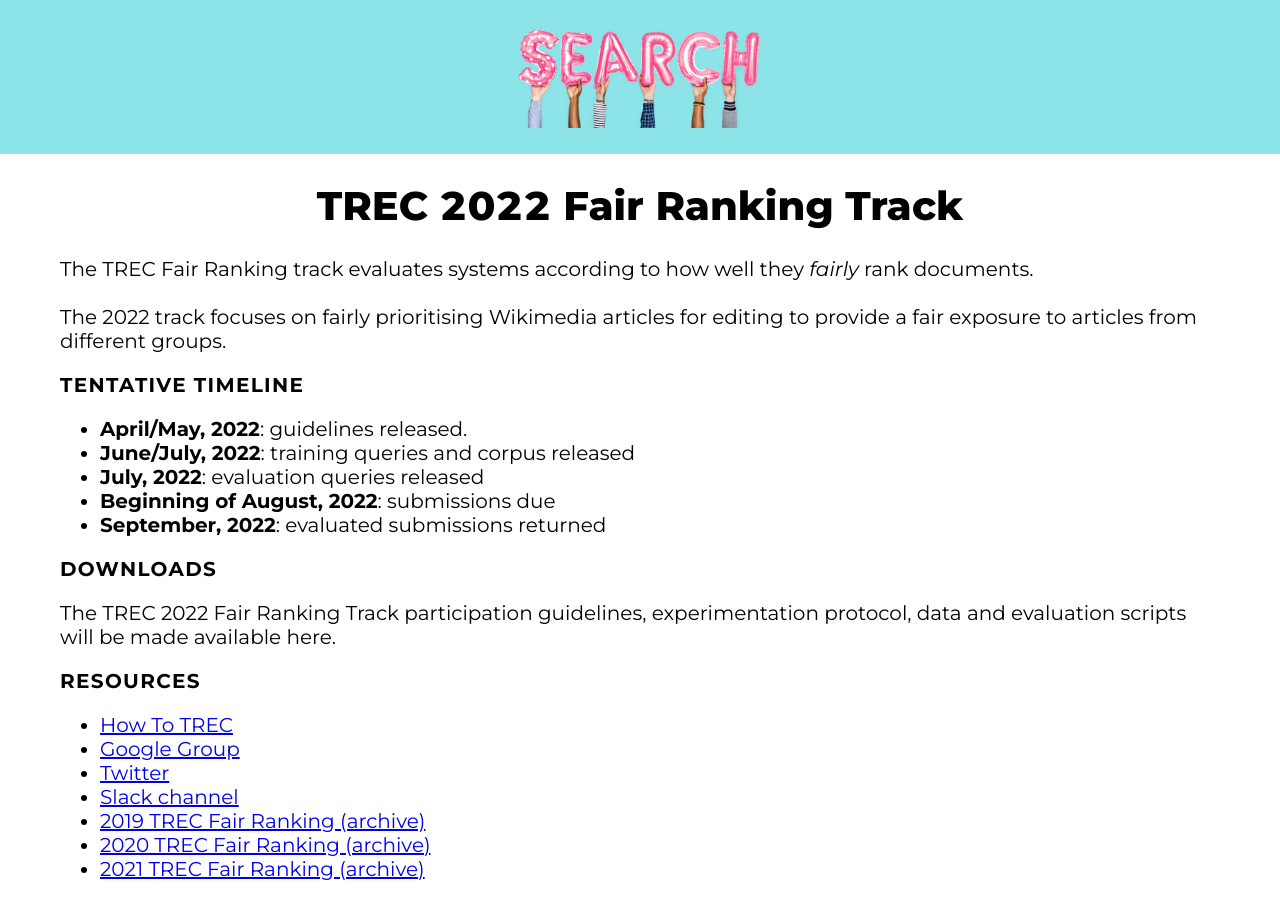
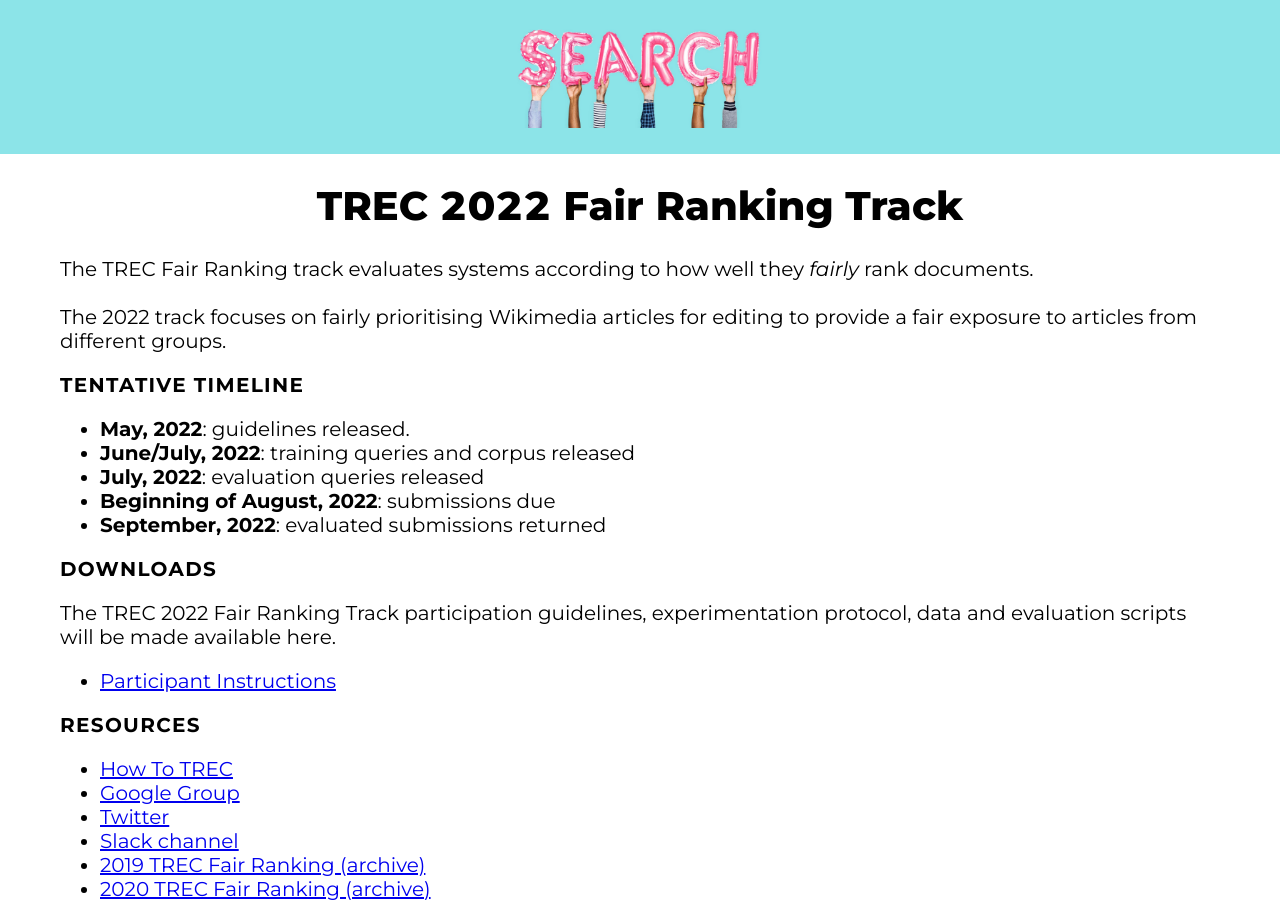
Before and after one commit to fair-trec/fair-trec.github.io, a Jekyll site: the page built from index.md, in a window 1280 px wide and 900 px high. Built offline with Jekyll 4.4.1, drawn with Linux system fonts in a browser that asks for light colours; our own code applies the rules of GitHub Pages for plain Markdown files.

Commit message:
Participant Instructions added

```diff
--- a/index.md
+++ b/index.md
@@ -7,7 +7,7 @@ The 2022 track focuses on fairly prioritising Wikimedia articles for editing to
 
 ## Tentative Timeline
 
-- **April/May, 2022**: guidelines released.
+- **May, 2022**: guidelines released.
 - **June/July, 2022**: training queries and corpus released
 - **July, 2022**: evaluation queries released
 - **Beginning of August, 2022**: submissions due
@@ -17,6 +17,7 @@ The 2022 track focuses on fairly prioritising Wikimedia articles for editing to
 
 The TREC 2022 Fair Ranking Track participation guidelines, experimentation protocol, data and evaluation scripts will be made available here.
 
+- [Participant Instructions](docs/Fair_Ranking_2022_Participant_Instructions.pdf)
 
 ## Resources
 
```
Also changed, not shown: 1 other file.
